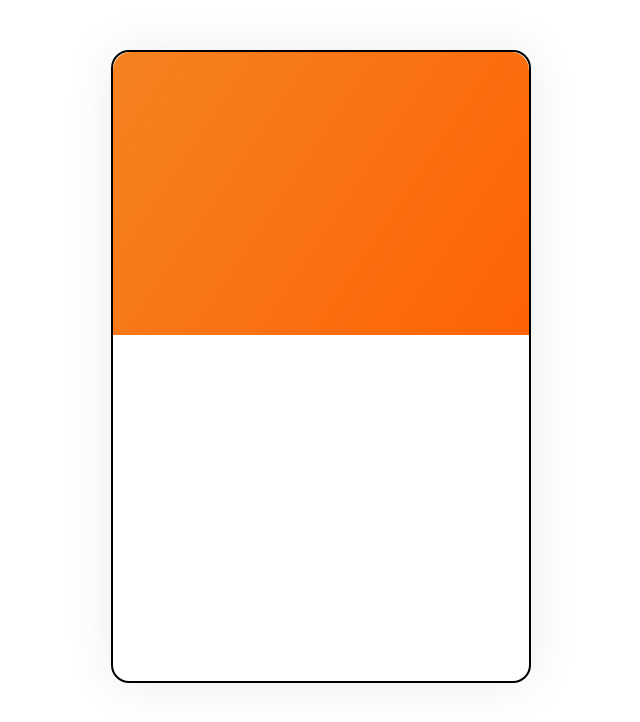
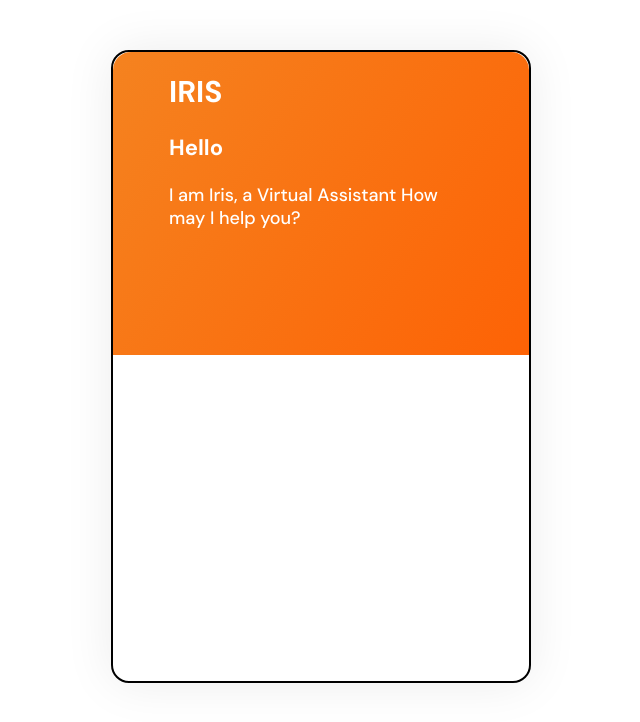
Before and after one commit to yashjsalian23/chatbot, a React (Create React App) app: page / in a window 1280 px wide. Shown: the top 722 px of the page, without its empty margins (319-959 px from the left). Built offline with nearby package versions, Linux system fonts and the light colour scheme.

Commit message:
added upper content

```diff
--- a/src/App.css
+++ b/src/App.css
@@ -1,3 +1,7 @@
+body{
+    font-family: 'DM Sans', sans-serif;
+}
+
 #layout{
     width: 416px;
     height: 629px;
@@ -5,21 +9,50 @@
     border: 2px solid black;
     box-shadow: 0px 0px 50px rgba(0, 0, 0, 0.08);
     border-radius: 18px;
-    text-align: center;
     margin: 50px auto;
 }
 
 #upper-layout{
     background: linear-gradient(123.75deg, #F5821F 1.87%, #FF5C00 120.46%);
     height: 45%;
-    width: 416px;
+    width: 100%;
     border-radius: 18px 18px 0 0;
+    /* padding: 20px 56px; */
+    color:  #FFFFFF;
+    padding-top: 20px;
+}
+
+#upper-content{
+    margin: 0 56px;
+}
+
+#title{
+    font-style: normal;
+    font-weight: bold;
+    font-size: 30px;
+    line-height: 39px;
+}
+
+#hello-text{
+    font-style: normal;
+    font-weight: bold;
+    font-size: 22px;
+    line-height: 29px;
+}
+
+#description{
+    font-style: normal;
+    font-weight: 500;
+    font-size: 18px;
+    line-height: 23px;
 }
 
 @media (max-width: 481px){
     #layout{
-        height: 100%;
-        width: 100%;
-        margin: 0;
+        margin: 0 5px;
+    }
+
+    #upper-layout{
+       margin: 0 ;
     }
 }
--- a/src/App.js
+++ b/src/App.js
@@ -8,7 +8,11 @@ class App extends Component {
       <React.Fragment>
         <div id="layout">
             <div id="upper-layout">
-
+              <div id="upper-content">
+                <span id="title">IRIS</span>
+                <p id="hello-text">Hello</p>
+                <p id="description">I am Iris, a Virtual Assistant How may I help you? </p>
+              </div>
             </div>
         </div>
       </React.Fragment>
```
